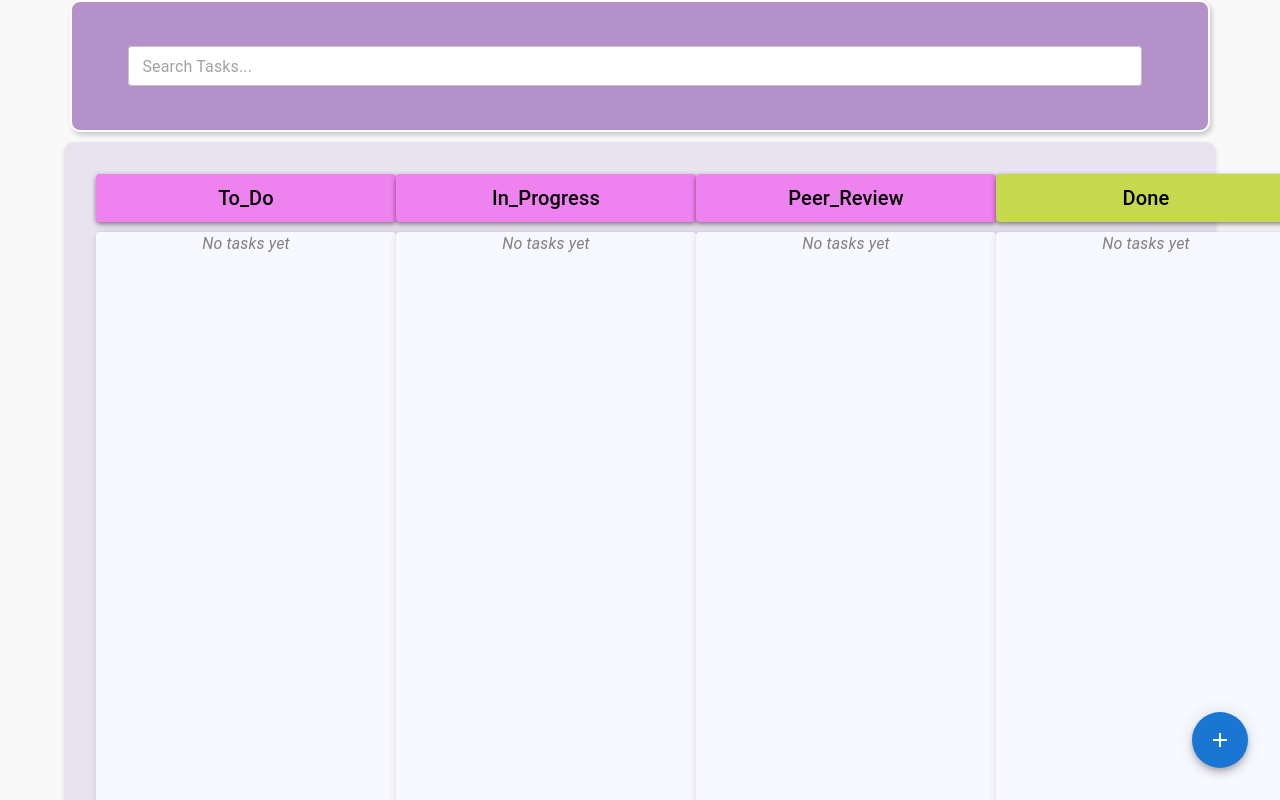
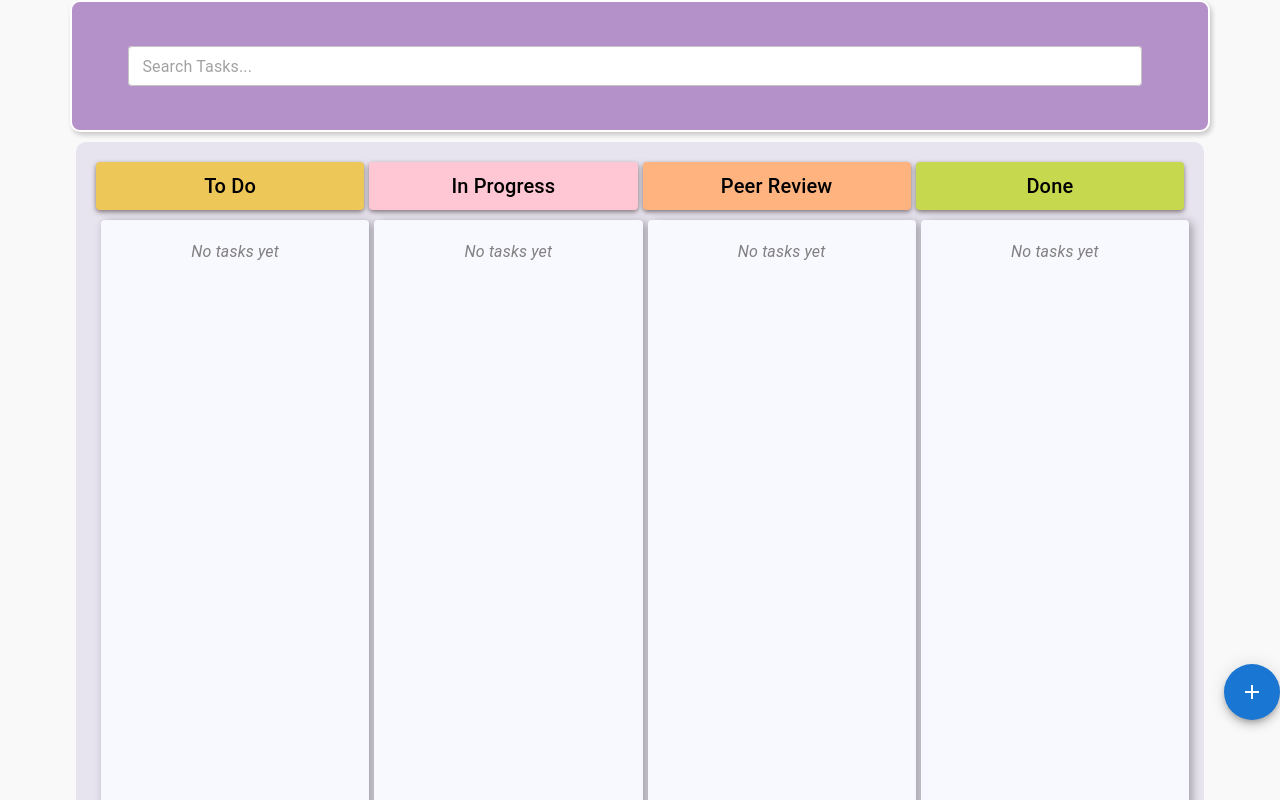
Before and after one commit to Varsha-A03/kanban-board, a React (Create React App) app: page / in a window 1280 px wide. Shown: the top 800 px of the page. Built offline with nearby package versions, Linux system fonts and the light colour scheme.

Commit message:
translation to dnd , incorporating scroll bar

```diff
--- a/package.json
+++ b/package.json
@@ -3,6 +3,9 @@
   "version": "0.1.0",
   "private": true,
   "dependencies": {
+    "@dnd-kit/core": "^6.3.1",
+    "@dnd-kit/sortable": "^10.0.0",
+    "@dnd-kit/utilities": "^3.2.2",
     "@emotion/react": "^11.14.0",
     "@emotion/styled": "^11.14.0",
     "@mui/icons-material": "^6.2.1",
--- a/src/components/Column.jsx
+++ b/src/components/Column.jsx
@@ -1,14 +1,26 @@
 import React from 'react'
 import {Box, Typography} from '@mui/material';
-import { Droppable} from 'react-beautiful-dnd';
 import TaskCard from './TaskCard';
+import { useDroppable, useDndContext } from '@dnd-kit/core';
 
 export default function Column({title,id,tasks}) {
+
+  const { setNodeRef, isOver } = useDroppable({
+    id,
+  });// Unique droppable ID
+
+  const { active } = useDndContext();// Access the active draggable task
+  // Determine whether the current droppable column is the same as the active task's column
+  const activeTaskId = active?.id;
+
+  const isSameColumn =
+    active?.data.current && active.data.current.stage === title;
+
   const titleColor = getColumnTitleColor(title);
   return (
     <>
 
-        <Box sx={{width:'300px'}}>
+        <Box sx={{width:'300px',minHeight:'100%',}}>
         {/*colum title */}
         <Typography variant='h6' align='center'
             sx={{
@@ -22,35 +34,53 @@ export default function Column({title,id,tasks}) {
             }} >{title}</Typography>
 
         {/*Droppable component area */}
-        <Droppable droppableId={id}>
-          {(provided,snapshot)=>(
-            /*inner box */
-            <Box ref={provided.innerRef}
-              {...provided.droppableProps}
 
+            <Box ref={setNodeRef}
               sx={{
-                backgroundColor: snapshot.isDraggingOver? '#E0E0E0': 'ghostwhite',flex:1,
-                boxShadow : ' 3px 2px 10px rgba(79, 44, 112, 0.32)',
+                boxSizing:'border-box',
+                backgroundColor: isOver ? '#E0E0E0' : 'ghostwhite',flex:1,
+                boxShadow : ' 3px 2px 10px rgba(6, 5, 6, 0.32)',
                 borderRadius:'4px',
-                width:'300px',
-                minHeight:'100vh',
+                width:'100%',
+                margin:'5px',
+                padding:'5px',
+                display:'flex',
+                flexDirection:'column',
+                flex:1,
+                minHeight:'90%',
+                maxHeight: 'calc(100vh - 200px)', // Adjust the height if needed
                 position : 'relative',
-                overflowY:'auto'
+                overflowY:'auto',
+                pointerEvents:'all',
+                overflowX: 'hidden', // Hide horizontal scrolling
+                scrollbarWidth: 'thin', // Styling for scrollbar (Firefox)
+                '&::-webkit-scrollbar': {
+                  width: '8px', // Width of the scrollbar
+                },
+                '&::-webkit-scrollbar-thumb': {
+                  backgroundColor: '#888', // Scrollbar thumb color
+                  borderRadius: '4px',
+                },
+                '&::-webkit-scrollbar-thumb:hover': {
+                  backgroundColor: '#555', // Thumb color on hover
+                },
               }}
 
             >
+
               {/*Display drop here message*/}
-              {snapshot.isDraggingOver && (
+              {isOver && !isSameColumn && (
                 <Typography
                   sx={{
-                    position:'relative',
+                    position:'absolute',
                     top:'50%',
                     left:'50%',
                     transform:'translate(-50%,10%)',
                     color:'#3498DB',
                     fontWeight:'bold',
                     fontSize:'16px',
-                    pointerEvents:'none'
+                    pointerEvents:'none',
+                    zIndex:1,
                   }}
                 >
                   Drop Here
@@ -64,8 +94,8 @@ export default function Column({title,id,tasks}) {
                 <TaskCard task={task} index={index} key={task.id}
                 ></TaskCard>
 
-              ))
-              }
+              ))}
+
               {/* Display placeholder for empty state */}
             {!tasks.some((task) => task.stage === title) && (
               <Typography
@@ -73,15 +103,13 @@ export default function Column({title,id,tasks}) {
                   textAlign: 'center',
                   color: 'gray',
                   fontStyle: 'italic',
+                  padding:'15px',
                 }}
               >
                 No tasks yet
               </Typography>
             )}
-              {provided.placeholder}
-            </Box>
-          )}
-        </Droppable>
+              </Box>
        </Box>
 
     </>
--- a/src/components/TaskCard.jsx
+++ b/src/components/TaskCard.jsx
@@ -1,94 +1,69 @@
 import React,{useState} from 'react'
 import { Draggable } from 'react-beautiful-dnd';
-import {Box,IconButton,Typography} from '@mui/material';
-import MoreVertIcon from '@mui/icons-material/MoreVert';
-import DeleteIcon from '@mui/icons-material/Delete';
-import { useDispatch } from 'react-redux';
-import { deleteTask } from '../redux/taskSlice';
+import {Box,Typography,IconButton} from '@mui/material';
+import { useDraggable } from '@dnd-kit/core';
+import zIndex from '@mui/material/styles/zIndex';
 
-export default function TaskCard({task, index ,deleteTask}) {
-  const dispatch = useDispatch();
-    const [showDelete, setShowDelete] = useState(false);
 
-    const toggleDeleteButton = ()=>{
-      setShowDelete((prev) => !prev);
+const TaskCardStyles = {
+  titleStyle : {
+    fontSize:'120%',
+                fontWeight:'bold',
+                fontFamily:'cursive',
+                textAlign:'center'
+  },
+  descStyle : {
+    fontSize:'120%',
+    textAlign:'center'
+    },
+
 };
 
-    const handleDeleteTask = ()=>{
-      dispatch(deleteTask(task.id));
-      setShowDelete(false);
+export default function TaskCard({task, index}) {
+ const { attributes, listeners, setNodeRef, transform, isDragging } = useDraggable({
+    id: task.id,
+  });
+
+  const style = {
+    transform: transform ? `translate(${transform.x}px, ${transform.y}px)` : undefined,
+    opacity: isDragging ? 0.7 : 1,
+    zIndex : isDragging ? 1000 : 'auto',
+    position: isDragging ? 'absolute' : 'relative',
+    pointerEvents: isDragging ? 'none' : 'auto',
   };
 
+
   return (
+    <>
 
-    <Draggable draggableId={task.id} key = {task.id} index ={index}>
-    {
-        (provided,snapshot)=>(
-            <Box ref={provided.innerRef}
-              {...provided.draggableProps}
-              {...provided.dragHandleProps}
-              isDragging = {snapshot.isDragging}
+            <Box ref={setNodeRef} style={style} {...listeners} {...attributes}
                 sx={{
                   backgroundColor:getColumnTitleColor(task.stage),
                                   borderRadius : '10px',
                                   margin : '8px',
-                    cursor : 'pointer',
+                                  cursor : 'grab',
                                   display : 'flex',
                                   flexDirection : 'column',
                                   justifyContent : 'space-around',
                                   width:'180px',
                                   height : '150px',
                                   padding : '2px',
+                                  marginLeft:'50px',
                                   position: 'relative',
+                                  boxShadow: '0 4px 8px rgba(0, 0, 0, 0.2)',
+                                  zIndex: isDragging ? 1000 : 'auto',
                 }}
             >
-            {console.log("draggable id",task.id,", droppable id: ",task.title)
+            {console.log("draggable id",task.id)
               }
+
               {/* Task Title */}
-            <Typography
-            sx={{
-                fontSize:'120%',
-                fontWeight:'bold',
-                fontFamily:'cursive',
-                textAlign:'center'
-                }}>{task.title}</Typography>
+            <Typography sx={TaskCardStyles.titleStyle}>{task.title}</Typography>
                 {/* Task Description */}
-            <Typography
-            sx={{
-                fontSize:'120%',
-                textAlign:'center'
-                }}
-            >{task.description}</Typography>
-            {/* More Icon Button */}
-            < IconButton onClick={toggleDeleteButton}
-              sx={{
-                position:'absolute',
-                top:'8px',
-                right:'8px',
-                color:'grey',
-              }} >
-                <MoreVertIcon/>
-              </IconButton>
-              {/* Delete Button (shown when More Icon is clicked) */}
-              {
-                showDelete && (
-                  <IconButton onClick={handleDeleteTask}
-                    sx={{
-                      position:'absolute',
-                      bottom:'8px',
-                      right:'8px',
-                      color:'red',
-                    }}
-                    >
-                      <DeleteIcon />
-                    </IconButton>
-                )
-              }
-            {provided.placeholder}
+            <Typography variant ='body2' sx={TaskCardStyles.descStyle}>{task.description}</Typography>
+
             </Box>
-        )
-    }
-    </Draggable>
+        </>
   )
 }
 function getColumnTitleColor(titlename) {
@@ -105,3 +80,59 @@ function getColumnTitleColor(titlename) {
         return 'violet';
     }
   }
+
+  /*
+  import MoreVertIcon from '@mui/icons-material/MoreVert';
+import DeleteIcon from '@mui/icons-material/Delete';
+import { useDispatch } from 'react-redux';
+import { deleteTask } from '../redux/taskSlice';
+toggleButtonStyle : {
+      position:'absolute',
+      top:'8px',
+      right:'8px',
+      color:'grey',
+      zIndex: 10001,
+    },
+  deleteButtonStyle : {
+    position:'absolute',
+      bottom:'8px',
+      right:'8px',
+      color:'red',
+  },
+   const dispatch = useDispatch();
+
+  const [showDelete, setShowDelete] = useState(false);
+
+    const toggleDeleteButton = ()=>{
+      setShowDelete((prev) => !prev);
+    };
+
+    const handleDeleteTask = ()=>{
+      dispatch(deleteTask(task.id));
+      setShowDelete(false);
+    };
+  <IconButton onClick={ (e)=> {
+                e.preventDefault();
+                e.stopPropagation();
+                toggleDeleteButton()}}
+                sx={TaskCardStyles.toggleButtonStyle}><MoreVertIcon/></IconButton>
+        {showDelete && (
+              < IconButton
+                  onClick= {(e)=>
+                  {
+                    e.preventDefault();
+                    e.stopPropagation();
+                    handleDeleteTask();
+                  }}
+                  sx={{
+                    position:'absolute',
+                    top:'8px',
+                    right:'8px',
+                    color:'red',
+                    zIndex:1001,
+                    pointerEvents:'auto',
+                  }} >
+
+                  <DeleteIcon />
+                </IconButton>)}
+  */
--- a/src/pages/Board.jsx
+++ b/src/pages/Board.jsx
@@ -1,39 +1,53 @@
 import React,{useState} from 'react';
-import { Box,Button,Fab, TextField} from '@mui/material';
+import { Box,Button,Fab, TextField,Typography} from '@mui/material';
 import Column from '../components/Column';
-import { DragDropContext} from 'react-beautiful-dnd';
 import AddIcon from '@mui/icons-material/Add';
 import { useSelector, useDispatch } from 'react-redux';
 import { addTask,updateTask } from '../redux/taskSlice';
+import {  DndContext,DragOverlay,rectIntersection} from '@dnd-kit/core';
 
 const boardStyles = {
   container : {
+    boxSixing:'border-box',
     backgroundColor : '#E8E4EF',
-    padding : '2rem',
-    borderRadius : '10px',
-    boxShadow : ' 0 2px 5px rgba(0, 0, 0, 0.1)',
-    display : 'flex',
-    justifyContent : 'space-between',
-    width : '85%',
-    margin : '0 auto',
+    display:'flex',
+    justifyContent:'space-around',
+    alignItems : 'stretch',
+    gap:'5px',
+    padding: '20px',
+    height:'100vh',
+    width:'85%',
+    borderRadius:'10px',
+    margin:'0 auto',
+    marginBottom : '50px',
+    overflow : 'hidden',
   },
+  fab : {
+    position:'fixed',
+    bottom:'5rem',
+    right:'0rem',
+  },
+  taskForm : {position:'fixed',bottom:'10rem',right:'2rem',padding:'2px',
+    backgroundColor:'white',borderRadius:'2px',boxShadow:'3'
+  },
+
 }
 export default function Board() {
   const [showTaskForm,setShowTaskForm]=useState(false);
   const [taskTitle,setTaskTitle]=useState('');
   const [taskdescription,setTaskDescription]=useState('');
-
+  const [activeTask,setActiveTask]=useState(null);
   const dispatch = useDispatch();
   const tasks = useSelector((state)=>state.tasks.tasks);
 
-  const stages = ['To_Do', 'In_Progress', 'Peer_Review', 'Done'];
+  const stages = ['To Do', 'In Progress', 'Peer Review', 'Done'];
 
   const handleAddTask = () => {
     const newTask = {
       id: `${Date.now()}`,
       title:taskTitle,
       description:taskdescription,
-      stage:'To_Do',
+      stage:'To Do',
     };
     dispatch(addTask(newTask));
     console.log(tasks);
@@ -42,11 +56,143 @@ export default function Board() {
     setShowTaskForm(false);
   };
 
-  const deleteTask = (taskId) => {
-    setTaskDescription()
+  const handleDragStart = (event) => {
+    const task = tasks.find((t)=>t.id === event.active.id);
+    setActiveTask(task);
   }
+  const handleDragEnd = (event) => {
+    const { active, over } = event;
+    setActiveTask(null);
+    if (!over) return;
 
-  const handleDragEnd = (result) => {
+     if(over) {
+      const taskToUpdate = tasks.find((task) => task.id === active.id);
+      if (taskToUpdate && taskToUpdate.stage !== over.id) {
+        dispatch(
+          updateTask({
+            id: active.id,
+            updates: { stage: over.id },
+          })
+        );
+      }
+    }
+  };
+
+
+  return (
+    <>
+    {/*Drag and drop context */}
+    {console.log(tasks)}
+    <DndContext
+    onDragStart={handleDragStart}
+    onDragEnd={handleDragEnd}>
+      <Box sx={boardStyles.container}>
+        {
+          stages.map((stage)=>(
+            <Column key={stage} title={stage} tasks={tasks} id={stage}/>
+          ))
+        }
+      </Box>
+
+    {/*FAB floating action button component */}
+    <Fab color='primary'
+      sx={boardStyles.fab}
+      onClick={()=>setShowTaskForm(true)}
+    >
+      <AddIcon />
+    </Fab>
+     {/* Drag Overlay */}
+     <DragOverlay>
+          {activeTask && (
+            <Box
+              sx={{
+                backgroundColor: getColumnTitleColor(activeTask.stage),
+                borderRadius: "10px",
+                cursor: "grab",
+                display: "flex",
+                flexDirection: "column",
+                justifyContent: "space-around",
+                width: "180px",
+                height: "150px",
+                padding: "2px",
+                position:'relative',
+                boxShadow: "0 4px 8px rgba(0, 0, 0, 0.2)",
+              }}
+            >
+              <Typography sx={{ fontSize: '120%', fontFamily:'cursive',
+                fontWeight: "bold", textAlign: "center" }}>
+                {activeTask.title}
+              </Typography>
+              <Typography variant="body2" sx={{ fontSize:'120%',textAlign: "center" }}>
+                {activeTask.description}
+              </Typography>
+            </Box>
+          )}
+        </DragOverlay>
+    {/*show task form */}
+    {showTaskForm && (
+      <Box
+        sx={boardStyles.taskForm}
+      >
+        <TextField
+          label="Task Title" value={taskTitle}
+          onChange={(e)=>setTaskTitle(e.target.value)}
+          fullWidth
+
+        />
+        <TextField
+          label="Task Description" value={taskdescription}
+          onChange={(e)=>setTaskDescription(e.target.value)}
+          fullWidth
+          multiline
+          rows={4}
+        />
+        <Box sx={{display:'flex',justifyContent:'space-between',marginTop:'2px'}}>
+          <Button onClick={handleAddTask}>Add Task</Button>
+          <Button onClick={()=>setShowTaskForm(false)}>Cancel</Button>
+        </Box>
+      </Box>
+    )}
+    </DndContext>
+    </>
+  );
+}
+function getColumnTitleColor(titlename) {
+  switch(titlename) {
+    case 'To Do':
+      return '#EEC759';
+    case 'In Progress':
+      return '#FFC6D3';
+    case 'Peer Review':
+      return '#FFB480';
+    case 'Done':
+      return '#C6D84D'
+    default:
+      return 'violet';
+  }
+}
+/*
+    // Get tasks for source and destination stages
+    const sourceTasks = tasks.filter((task)=>task.stage === sourceStage);
+    const destinationTasks = tasks.filter((task)=>task.stage === destinationStage);
+
+    // Remove task from source column
+    const [movedTask] = sourceTasks.splice(source.index,1);
+    // Update tasks stage to destination column
+    movedTask.stage = destinationStage;
+    // Insert task into destination column
+    destinationTasks.splice(destination.index, 0, movedTask);
+
+    const updatedTasks = [
+      ...tasks.filter((task)=> task.stage !== sourceStage && task.stage !== destinationStage),
+      ...sourceTasks,
+      ...destinationTasks,
+    ];
+
+    console.log("Updated Result:", updatedTasks);
+    setTasks(updatedTasks);
+
+    const handleDragEnd1 = (result) => {
     const { source, destination } = result;
     console.log("Drag Result:", result);
 
@@ -73,77 +219,36 @@ export default function Board() {
     }
   };
 
-  return (
-    <>
-    {/*Drag and drop context */}
-    {console.log(tasks)}
-    <DragDropContext onDragEnd={handleDragEnd}>
-      <Box sx={boardStyles.container}>
-        {
-          stages.map((stage)=>(
-            <Column key={stage} title={stage} tasks={tasks} id={stage}/>
-          ))
-        }
-      </Box>
-    </DragDropContext>
-    {/*FAB floating action button component */}
-    <Fab color='primary'
-      sx={{
-        position:'fixed',
-        bottom:'2rem',
-        right:'2rem',
-      }}
-      onClick={()=>setShowTaskForm(true)}
-    >
-      <AddIcon />
-    </Fab>
-    {/*show task form */}
-    {showTaskForm && (
-      <Box
-        sx={{position:'fixed',bottom:'10rem',right:'2rem',padding:'2px',
-          backgroundColor:'white',borderRadius:'2px',boxShadow:'3'
-        }}
-      >
-        <TextField
-          label="Task Title" value={taskTitle}
-          onChange={(e)=>setTaskTitle(e.target.value)}
-          fullWidth
+    import DeleteIcon from '@mui/icons-material/Delete';
+     const {setNodeRef: setDeleteRef,isOver : isOverDelete } = useDroppable({
+    id:'delete-zone',
+  });
+  const customCollisionDetection = (entries, draggable) => {
+    // Prioritize the delete-zone droppable if present
+    const deleteZoneEntry = entries.find((entry) => entry.id === 'delete-zone');
+    return deleteZoneEntry ? [deleteZoneEntry] : closestCenter(entries, draggable);
+  };*/
+ {/*
+  if(over && over.id === 'delete-zone') {
+      dispatch(deleteTask(active.id));
+      return;
+    }
 
-        />
-        <TextField
-          label="Task Description" value={taskdescription}
-          onChange={(e)=>setTaskDescription(e.target.value)}
-          fullWidth
-          multiline
-          rows={4}
-        />
-        <Box sx={{display:'flex',justifyContent:'space-between',marginTop:'2px'}}>
-          <Button onClick={handleAddTask}>Add Task</Button>
-          <Button onClick={()=>setShowTaskForm(false)}>Cancel</Button>
-        </Box>
-      </Box>
-    )}
-    </>
-  );
-}
 
-/*
-    // Get tasks for source and destination stages
-    const sourceTasks = tasks.filter((task)=>task.stage === sourceStage);
-    const destinationTasks = tasks.filter((task)=>task.stage === destinationStage);
-
-    // Remove task from source column
-    const [movedTask] = sourceTasks.splice(source.index,1);
-    // Update tasks stage to destination column
-    movedTask.stage = destinationStage;
-    // Insert task into destination column
-    destinationTasks.splice(destination.index, 0, movedTask);
-
-    const updatedTasks = [
-      ...tasks.filter((task)=> task.stage !== sourceStage && task.stage !== destinationStage),
-      ...sourceTasks,
-      ...destinationTasks,
-    ];
-
-    console.log("Updated Result:", updatedTasks);
-    setTasks(updatedTasks);*/
+  {/* Delete Task Fab
+ <Box ref={setDeleteRef}
+ sx={{
+   position:'fixed',
+   bottom:'1rem',
+   right:'1rem',
+   backgroundColor: isOverDelete ? '#FF4C4C' : '#FF6F61',
+   borderRadius: '50%',
+       width: '56px',
+       height: '56px',
+       display: 'flex',
+       alignItems: 'center',
+       justifyContent: 'center',
+       boxShadow: '0 4px 8px rgba(0, 0, 0, 0.2)',
+       zIndex: 1000, // Ensure it's above other elements
+       pointerEvents:'all',
+ }}><DeleteIcon sx={{ color: 'white' }}/></Box> */}
```
Also changed, not shown: 1 other file (tests, documents, lock files or other folders). Lines whose indentation alone changed are shown as unchanged.
